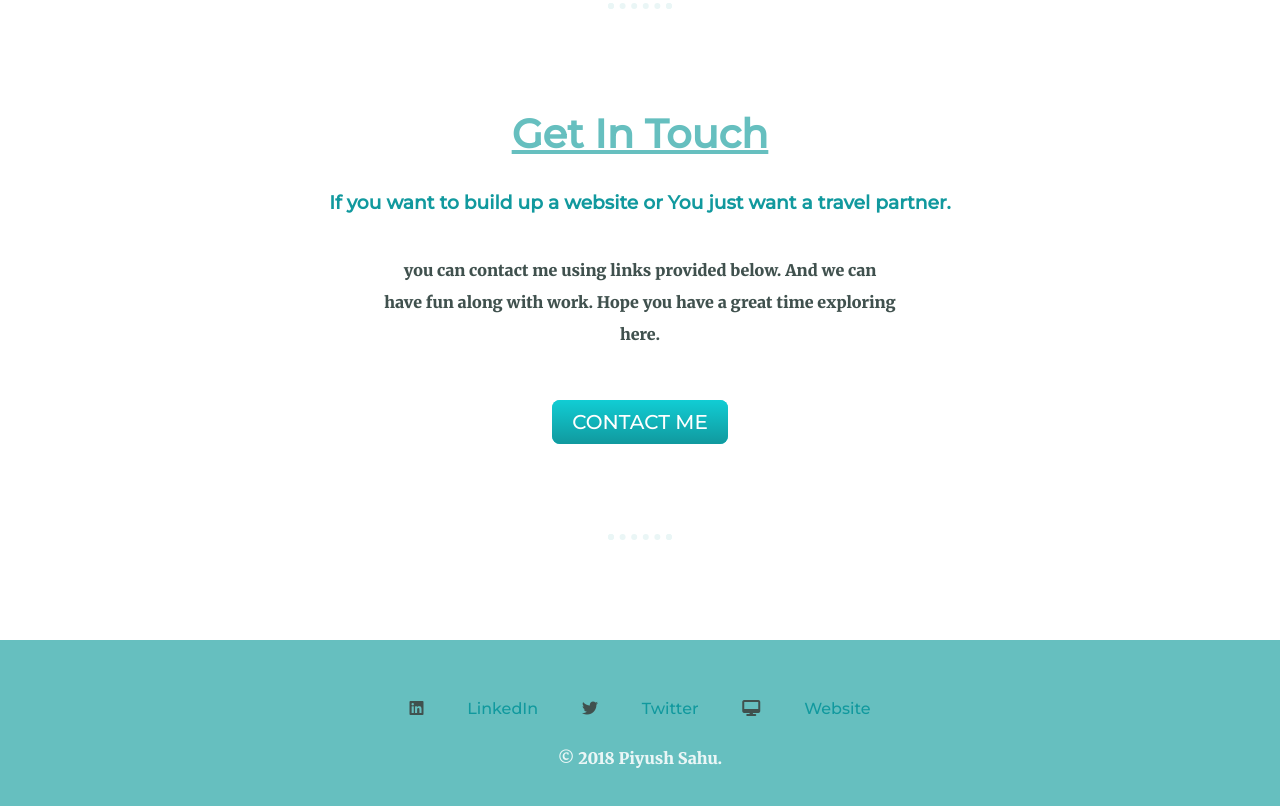
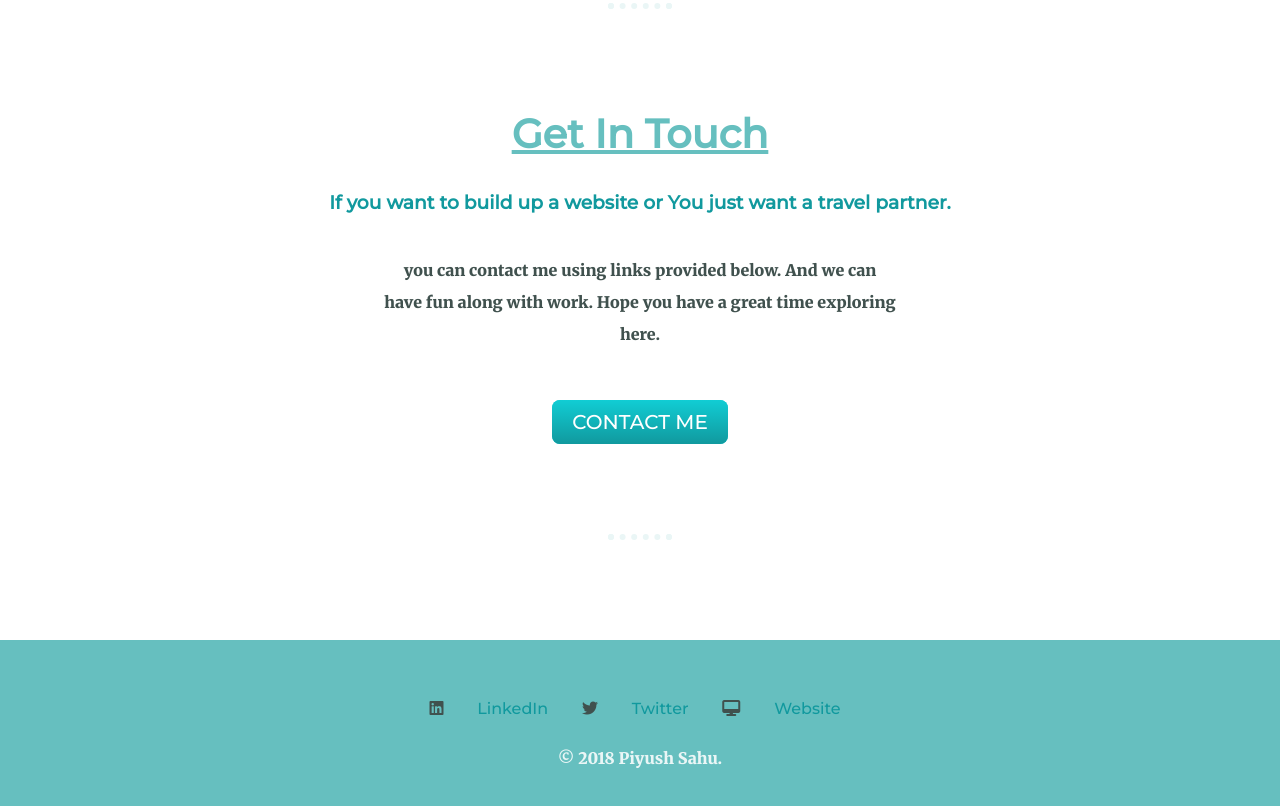
Before and after one commit to sahup7248/Piyushcv, a plain HTML site: page index.html in a window 1280 px wide. Shown: the part 2074-2880 px from the top of the page. Drawn offline with Linux system fonts and the light colour scheme.

Commit message:
Update style.css

```diff
--- a/css/style.css
+++ b/css/style.css
@@ -27,7 +27,7 @@ a {
   text-decoration: none;
 }
 i {
-  margin: 10px 20px;
+  margin: 10px 10px;
 }
 a:hover {
   color: #EAF6F6;
```
